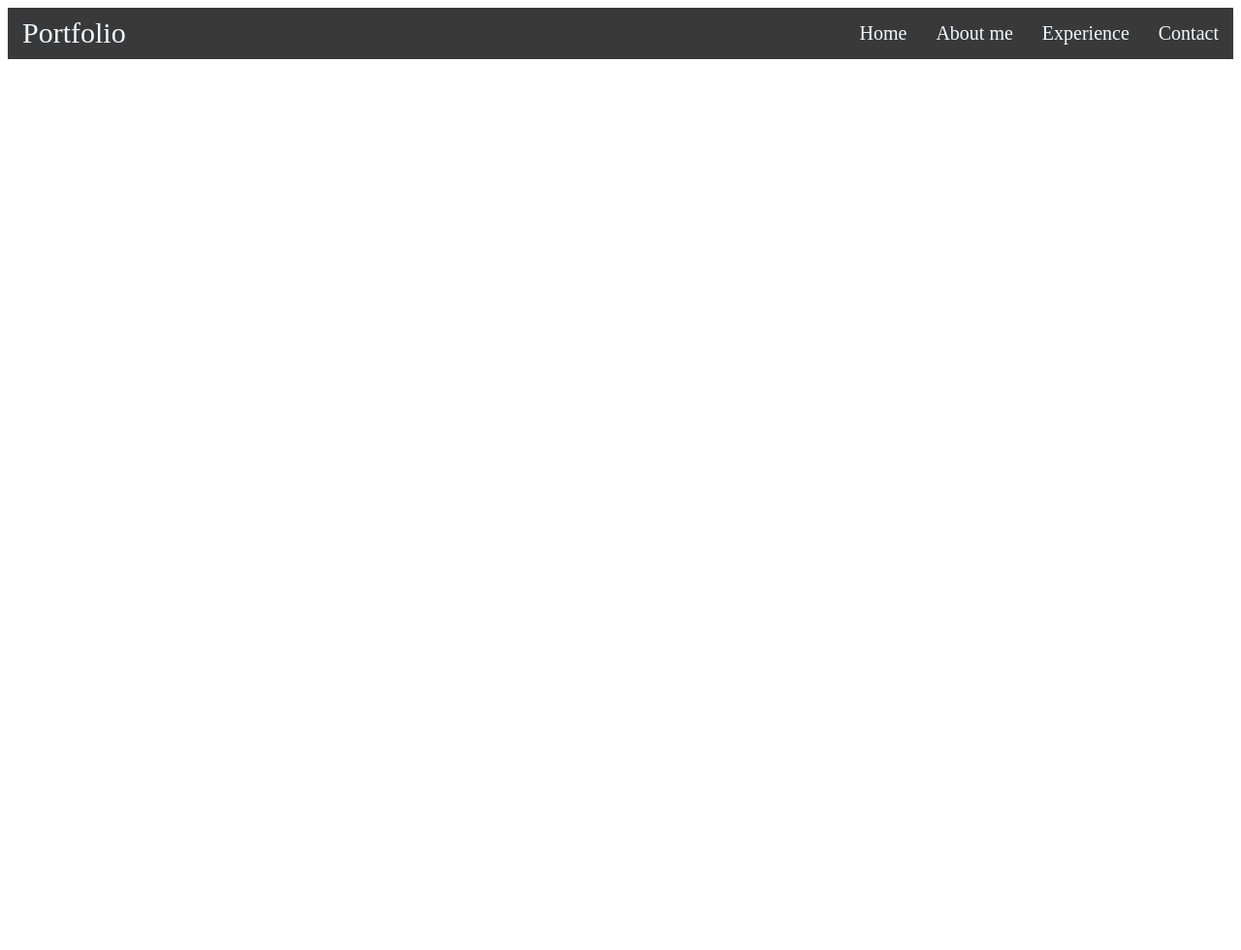
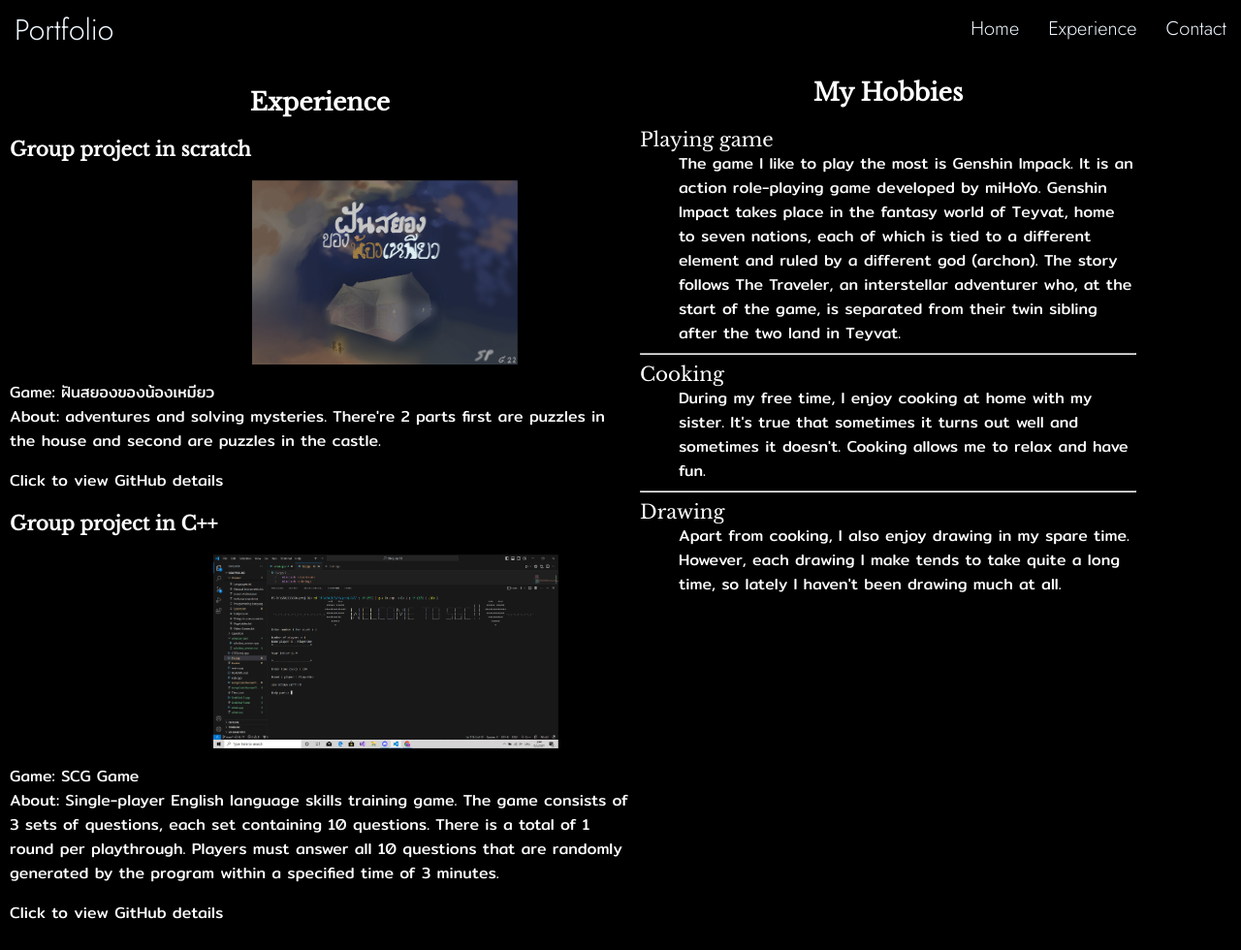
Before and after one commit to cpe207/lab02-MemeKP, a plain HTML site: page experience.html in a window 1280 px wide. Shown: the whole page at 97% size. Before the commit the page ends 800 px from the top, so only its background shows below. Drawn offline with Linux system fonts and the light colour scheme.

Commit message:
completed

```diff
--- a/experience.html
+++ b/experience.html
@@ -1,11 +1,15 @@
 <!DOCTYPE html>
 <html lang="en">
+
 <head>
     <meta charset="UTF-8">
     <meta name="viewport" content="width=device-width, initial-scale=1.0">
-    <title>experience</title>
+    <title>test</title>
+    <link rel="stylesheet" href="style3.css">
     <link rel="stylesheet" href="style5.css">
+    <link rel="stylesheet" href="fontface.css">
 </head>
+
 <body>
     <!--HEADER-->
     <header class="header">
@@ -15,13 +19,62 @@
                 <ul>
                     <li><a href="contact.html">Contact</a></li>
                     <li><a href="experience.html">Experience</a></li>
-          <li><a href="aboutMe.html">About me</a></li>
                     <li><a href="index.html">Home</a></li>
                 </ul>
             </nav>
         </div>
     </header>
+<!--CONTENT-->
+    <main>
+        <section>
+            <h2>Experience</h2>
+            <p id="p1">Group project in scratch</p>
+            <div class="content">
+                <img src="images/scratchgame.jpg" height="190px" alt="ฝันสยองของน้องเหมียว" id="img1">
+                <p>Game: ฝันสยองของน้องเหมียว<br>About: adventures and solving mysteries. There're 2 parts first are
+                    puzzles
+                    in the house and second are puzzles in the castle.</p>
+                <a target="_blank" href="https://github.com/PiKr-Salmon/Scratch-Project-G-22">
+                    <p>Click to view GitHub details</p>
+                </a>
+            </div>
+            <div class="secdrop">
+                <p id="p1">Group project in C++</p>
+                <div class="content">
+                    <img src="images/IMG_4130.png" height="200px" alt="SCG Game" id="img2">
+                    <p>Game: SCG Game<br>About: Single-player English language skills training game. The game consists
+                        of 3 sets of questions, each set containing 10 questions. There is a total of 1 round per
+                        playthrough. Players must answer all 10 questions that are randomly generated by the program
+                        within a specified time of 3 minutes.</p>
+                    <a target="_blank" href="https://github.com/sakdipatr/G5A.proj-BG?tab=readme-ov-file">
+                        <p>Click to view GitHub details</p>
+                    </a>
+                </div>
+            </div>
+        </section>
 
-  <!--CONTENT-->
+        <article>
+            <h2>My Hobbies</h2>
+            <dl>
+                <dt>Playing game</dt>
+                <dd>
+                    The game I like to play the most is Genshin Impack. It is an action role-playing game developed by
+                    miHoYo. Genshin Impact takes place in the fantasy world of Teyvat, home to seven nations,
+                    each of which is tied to a different element and ruled by a different god (archon).
+                    The story follows The Traveler, an interstellar adventurer who, at the start of the game, is
+                    separated from their twin sibling after the two land in Teyvat.
+                </dd><hr>
+                <dt>Cooking</dt>
+                <dd>
+                    During my free time, I enjoy cooking at home with my sister. It's true that sometimes it turns out
+                    well and sometimes it doesn't.
+                    Cooking allows me to relax and have fun.
+                </dd><hr>
+                <dt>Drawing</dt>
+                <dd>Apart from cooking, I also enjoy drawing in my spare time. However, each drawing I make tends to take quite a long time, so lately I haven't been drawing much at all.</dd>
+            </dl>
+        </article>
+    </main>
 </body>
+
 </html>
--- a/fontface.css
+++ b/fontface.css
@@ -27,3 +27,8 @@
     font-family: IBMP;
     src: url(fonts/IBMPlexSans-Light.ttf);
 }
+
+@font-face{
+    font-family: MitrTH;
+    src: url(fonts/Mitr-Regular.ttf)
+}
--- a/style.css
+++ b/style.css
@@ -1,28 +1,30 @@
 /*_________________________________*\
 #BACKGROUND
 \*_________________________________*/
-body{
+body {
     margin: 0px;
-    background-image: url(images/IMG_4127.JPG);
+    background-image: url(images/IMG_4129.jpg);
     background-repeat: no-repeat;
-    background-position: center;
+    background-position: left;
     background-attachment: fixed;
 }
 
 /*_________________________________*\
 #HEADER
 \*_________________________________*/
-@keyframes slideIn{
-    0%{
+@keyframes slideIn {
+    0% {
         opacity: 0;
         transform: translateY(-100%);
     }
-    100%{
+
+    100% {
         opacity: 1;
         transform: translateY(0);
     }
 }
-.box{
+
+.box {
     font-family: Jost;
     font-size: 30px;
     left: 15px;
@@ -31,14 +33,16 @@ body{
     position: absolute;
     animation: slideIn 500ms ease-out forwards;
 }
-.navbar ul{
+
+.navbar ul {
     list-style-type: none;
     background-color: hsla(0, 0%, 0%, 0.778);
     padding: 0;
     margin: 0;
     overflow: hidden;
 }
-.navbar a{
+
+.navbar a {
     color: hsl(208, 100%, 97%);
     text-decoration: none;
     font-family: Jost;
@@ -46,32 +50,41 @@ body{
     display: block;
     padding: 15px;
 }
-.navbar a:hover{
+
+.navbar a:hover {
     background-color: hsl(0, 0%, 0%);
     color: hsl(60, 100%, 78%);
 }
-.navbar li{
+
+.navbar li {
     float: right;
 }
-.header{
+
+.header {
     animation: slideIn 500ms ease-out forwards;
 }
+
 /*_________________________________*\
 #MAIN CONTENT
 \*_________________________________*/
-@keyframes slideRight{
-    to{transform: translateX(10%);}
+@keyframes slideRight {
+    to {
+        transform: translateX(10%);
+    }
 }
-.maintext{
+
+.maintext {
     transform: translateY(10%);
     position: relative;
     display: block;
     left: 100px;
 }
-.title{
+
+.title {
     position: absolute;
 }
-.sub1{
+
+.sub1 {
     font-family: IBMP;
     font-weight: bolder;
     color: hsl(0, 0%, 100%);
@@ -81,7 +94,8 @@ body{
     left: 534px;
     animation: slideIn 500ms ease-out forwards;
 }
-#p3{
+
+#p3 {
     border-left: 3px solid hsl(46, 100%, 50%);
     color: hsl(46, 100%, 50%);
     font-family: Libre;
@@ -89,7 +103,8 @@ body{
     text-shadow: 4px 4px 4px hsl(0, 0%, 0%);
     animation: slideIn 500ms ease-out forwards;
 }
-.sub2{
+
+.sub2 {
     font-family: IBMP;
     font-weight: bolder;
     font-size: 20px;
@@ -99,19 +114,22 @@ body{
     top: 330px;
     animation: slideIn 500ms ease-out forwards;
 }
-.content{
+
+.content {
     font-family: IBMP;
     font-size: 16px;
     text-decoration: none;
 }
-.dropdown{
+
+.dropdown {
     display: inline-block;
     position: relative;
     top: 330px;
     left: 100px;
     animation: slideIn 500ms ease-out forwards;
 }
-.dropdown button{
+
+.dropdown button {
     font-family: Jost;
     font-size: 25px;
     background-color: hsla(0, 0%, 0%, 0.573);
@@ -121,17 +139,20 @@ body{
     cursor: pointer;
     transition: 0.8s;
 }
-.dropdown .content{
+
+.dropdown .content {
     display: none;
     position: absolute;
     background-color: hsla(0, 0%, 100%, 0.818);
     min-width: 550px;
     box-shadow: 2px 2px 2px hsla(0, 0%, 0%, 0.8);
 }
-.dropdown:hover .content{
+
+.dropdown:hover .content {
     display: block;
 }
-.dropdown:hover button{
+
+.dropdown:hover button {
     background-color: hsla(0, 0%, 100%, 0.851);
     color: hsl(0, 0%, 0%);
 }
--- /dev/null
+++ b/style3.css
@@ -0,0 +1,71 @@
+body{
+    background-color: hsl(0, 0%, 0%);
+    margin: 0;
+}
+section{
+    width: 50%;
+    float: left;
+    padding: 10px;
+}
+h2{
+    font-family: Libre;
+    font-size: 25px;
+    text-align: center;
+    color: hsl(0, 0%, 100%);
+    animation: slideIn 400ms ease-out forwards;
+}
+#p1{
+    font-family: Libre;
+    font-size: 20px;
+    font-weight: bolder;
+    color: hsl(0, 0%, 100%);
+    animation: slideIn 400ms ease-out forwards;
+}
+p{
+    font-family: MitrTH;
+    font-size: 16px;
+    color: hsl(0, 0%, 100%);
+    animation: slideIn 400ms ease-out forwards;
+}
+#img1{
+    position: relative;
+    display: block;
+    left: 250px;
+    animation: slideIn 400ms ease-out forwards;
+}
+#img2{
+    position: relative;
+    display: block;
+    left: 210px;
+    animation: slideIn 400ms ease-out forwards;
+}
+article{
+    width: 40%;
+    float: left;
+}
+a{
+    text-decoration: none;
+    animation: slideIn 400ms ease-out forwards;
+}
+dd{
+    color: hsl(0, 0%, 100%);
+    font-family: MitrTH;
+    animation: slideIn 400ms ease-out forwards;
+}
+dt{
+    font-family: Libre;
+    font-size: 20px;
+    color: hsl(0, 0%, 100%);
+    animation: slideIn 400ms ease-out forwards;
+}
+@keyframes slideIn {
+    0% {
+        opacity: 0;
+        transform: translateY(-100%);
+    }
+
+    100% {
+        opacity: 1;
+        transform: translateY(0);
+    }
+}
--- a/style4.css
+++ b/style4.css
@@ -1,3 +1,63 @@
 body{
     background-color: hsl(0, 0%, 0%);
+    margin: 0;
 }
+#p1{
+    font-family: PlayfairDisplay;
+    font-size: 80px;
+    color: hsl(0, 0%, 100%);
+    text-align: center;
+}
+#head1, #head2{
+    font-family: NZ;
+    font-size: 30px;
+    text-decoration: underline;
+    color: hsl(0, 0%, 100%);
+    padding: 10px;
+    display: block;
+    position: relative;
+    left: 40px;
+}
+#p2, #p3{
+    font-family: IBMP;
+    font-size: 20px;
+    font-weight: bolder;
+    color: hsl(0, 0%, 100%);
+    display: block;
+    position: relative;
+    left: 80px;
+    top: -25px;
+
+}
+.asidetext a{
+    text-decoration: none;
+    color: hsl(0, 0%, 100%);
+}
+aside{
+    float: left;
+    padding: 10px;
+}
+section{
+    float: left;
+    padding: 10px;
+}
+#head3{
+    font-family: NZ;
+    font-size: 30px;
+    text-decoration: underline;
+    color: hsl(0, 0%, 100%);
+    padding: 10px;
+    display: block;
+    position: relative;
+    left: 500px;
+}
+#p4{
+    font-family: IBMP;
+    font-size: 20px;
+    font-weight: bolder;
+    color: hsl(0, 0%, 100%);
+    display: block;
+    position: relative;
+    left: 540px;
+    top: -25px;
+}
--- a/style5.css
+++ b/style5.css
@@ -1,3 +1,6 @@
+/*_________________________________*\
+#NAVIGATION BAR
+\*_________________________________*/
 @keyframes slideIn{
     0%{
         opacity: 0;
--- /dev/null
+++ b/test.css
@@ -0,0 +1,139 @@
+body {
+    background-color: hsl(0, 0%, 0%);
+    margin: 0;
+}
+
+#sec1 {
+    padding: 50px 50px;
+}
+
+h2 {
+    font-family: NZ;
+    color: rgb(255, 255, 255);
+    font-size: 30px;
+}
+
+#img1 {
+    float: left;
+    margin-right: 10px;
+}
+
+.dropdown {
+    display: inline-block;
+}
+
+.dropdown button {
+    font-family: NZ;
+    font-size: 40px;
+    font-weight: bolder;
+    padding: 10px 30px;
+    border: none;
+    background-color: hsl(0, 0%, 0%);
+    color: hsl(46, 100%, 50%);
+    cursor: pointer;
+    transition: 0.8s;
+}
+
+.dropdown .content {
+    list-style-type: none;
+    display: none;
+    color: rgb(0, 0, 0);
+    position: absolute;
+    background-color: hsl(0, 0%, 100%);
+    font-family: MitrTH;
+    font-size: 20px;
+    padding: 0;
+    min-height: 165px;
+}
+
+.dropdown a {
+    display: block;
+    text-decoration: none;
+    color: hsl(0, 0%, 0%);
+    transition: 0.5s;
+}
+
+.dropdown:hover .content {
+    display: block;
+}
+
+.dropdown:hover button {
+    background-color: hsl(0, 0%, 100%);
+    color: hsl(0, 0%, 0%);
+}
+
+a:hover {
+    color: rgb(244, 218, 69);
+}
+
+/*_________________________________*\
+#SECOND CONTENT
+\*_________________________________*/
+#sec2 {
+    padding: 50px 50px;
+}
+.secdrop{
+    display: inline-block;
+}
+.secdrop button{
+    font-family: NZ;
+    font-size: 40px;
+    font-weight: bolder;
+    padding: 10px 30px;
+    border: none;
+    background-color: hsl(0, 0%, 0%);
+    color: hsl(46, 100%, 50%);
+    cursor: pointer;
+    transition: 0.8s;
+}
+.secdrop .content {
+    list-style-type: none;
+    display: none;
+    color: rgb(0, 0, 0);
+    position: absolute;
+    background-color: hsl(0, 0%, 100%);
+    font-family: MitrTH;
+    font-size: 20px;
+    padding: 0;
+    max-height: 200px;
+}
+.secdrop a {
+    display: block;
+    text-decoration: none;
+    color: hsl(0, 0%, 0%);
+    transition: 0.5s;
+}
+.secdrop a {
+    display: block;
+    text-decoration: none;
+    color: hsl(0, 0%, 0%);
+    transition: 0.5s;
+}
+
+.secdrop:hover .content {
+    display: block;
+}
+
+.secdrop:hover button {
+    background-color: hsl(0, 0%, 100%);
+    color: hsl(0, 0%, 0%);
+}
+
+a:hover {
+    color: rgb(244, 218, 69);
+}
+/*_________________________________*\
+#THIRD CONTENT(hobbies)
+\*_________________________________*/
+article{
+    float: right;
+}
+#box1{
+    background-color: hsl(208, 100%, 97%);
+    border: 3px;
+    position: relative;
+    right: 50px;
+    height: auto;
+    width: 50%;
+
+}
```
Also changed, not shown: contact.html (+27 -1 lines), index.html (+1 -8 lines), fonts/Mitr-Regular.ttf (added), images/IMG_4130.png (added), images/IMG_4131.jpg (added), images/IMG_4132.jpg (added), images/IMG_4133.jpg (added), images/scratchgame.jpg (added), 1 other file. Lines whose indentation alone changed are shown as unchanged.
